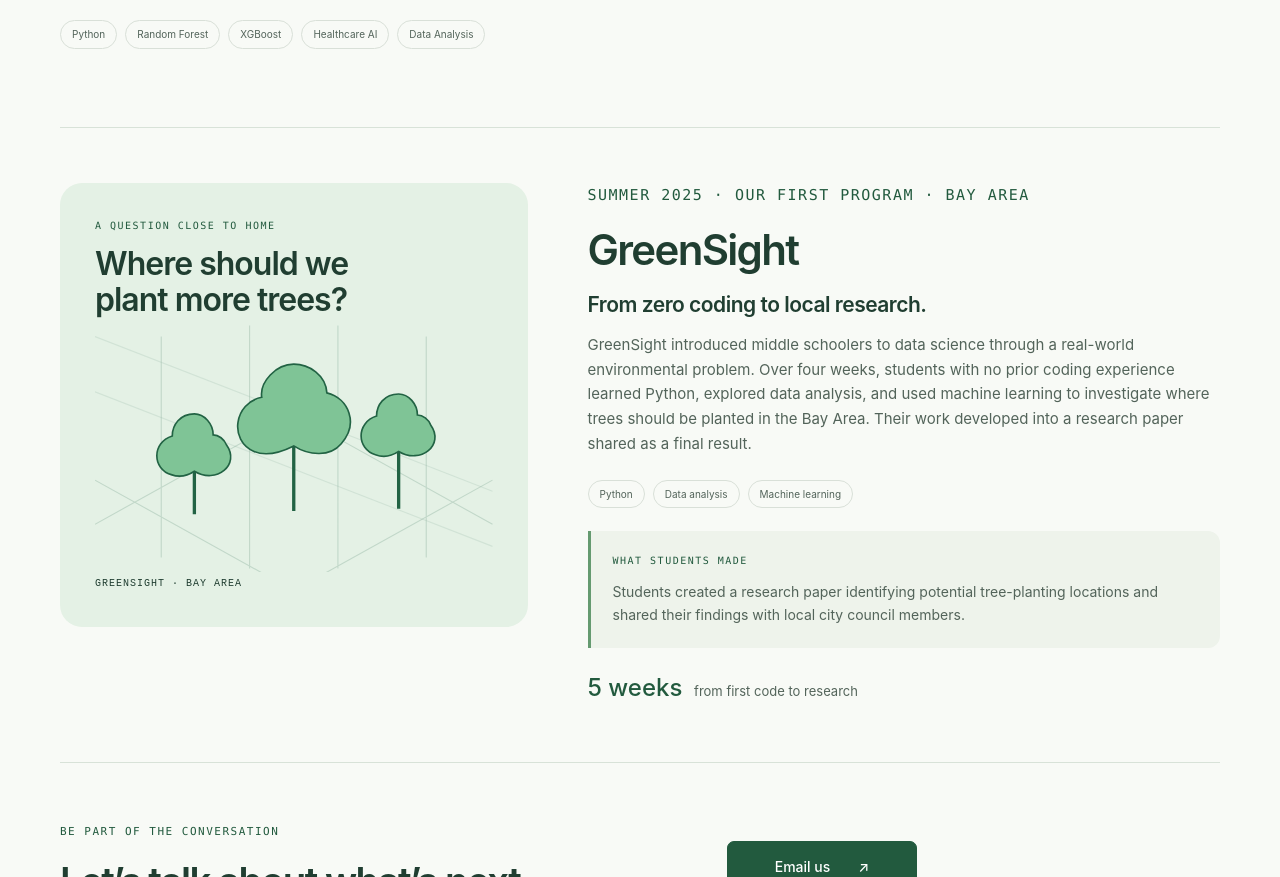
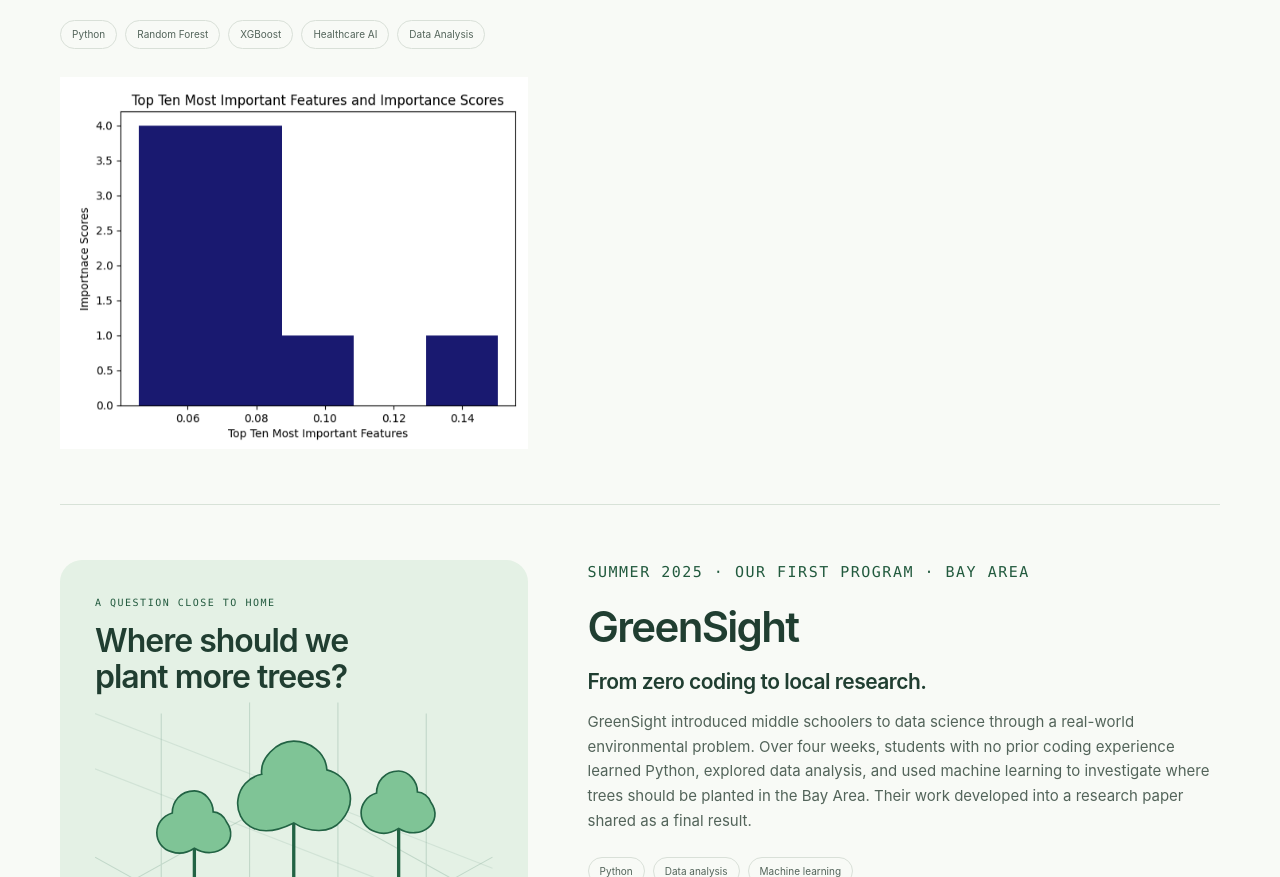
Before and after one commit to risharaom/website, a website: page projects.html in a window 1280 px wide. Shown: the part 1524-2401 px from the top of the page. Drawn offline with Linux system fonts and the light colour scheme.

Commit message:
added graph

```diff
--- a/projects.html
+++ b/projects.html
@@ -1,4 +1,3 @@
-
 <!doctype html>
 <html lang="en">
 <head>
@@ -188,8 +187,6 @@
 
   <div class="risk-research-card">
 
-
-
 <div class="risk-research-info">
 
   <h4>Saanchi Kaasi | RiskScan Summer Program Student?</h4>
@@ -214,10 +211,15 @@
     <li>Data Analysis</li>
   </ul>
 
-
-
 </div>
 
+  <img
+    src="graph.png"
+    alt="RiskScan student research graph showing cancer risk analysis"
+    loading="lazy"
+    decoding="async"
+    style="display: block; width: 100%; max-width: 800px; height: auto; object-fit: contain; margin: 28px auto 0;"
+  >
 
   </div>
 
```
